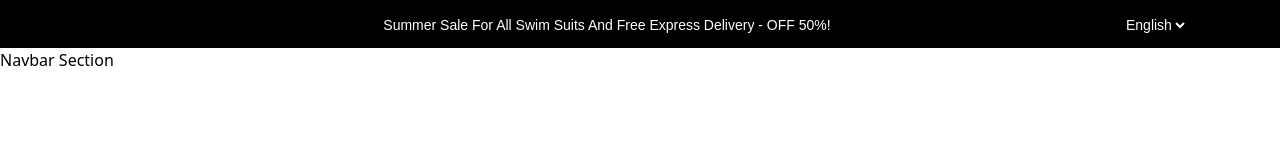
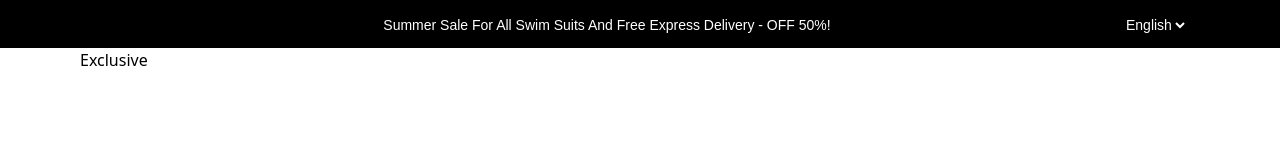
Before and after one commit to tawhidwebdev/orebi-frontend, a React (Vite) app: page / in a window 1280 px wide. Shown: the top 160 px of the page. Built offline with nearby package versions, Linux system fonts and the light colour scheme.

Commit message:
navber section

```diff
--- a/src/components/RootLayout/Nabvar/Index.jsx
+++ b/src/components/RootLayout/Nabvar/Index.jsx
@@ -2,9 +2,17 @@ import React from 'react'
 
 const Nabvar = () => {
   return (
-    <div>
-      Navbar Section
-    </div>
+    <section>
+      <div className="container">
+        <div>
+        <div>
+          <h1>Exclusive</h1>
+        </div>
+        <div></div>
+        <div></div>
+        </div>
+      </div>
+    </section>
   )
 }
 
```
